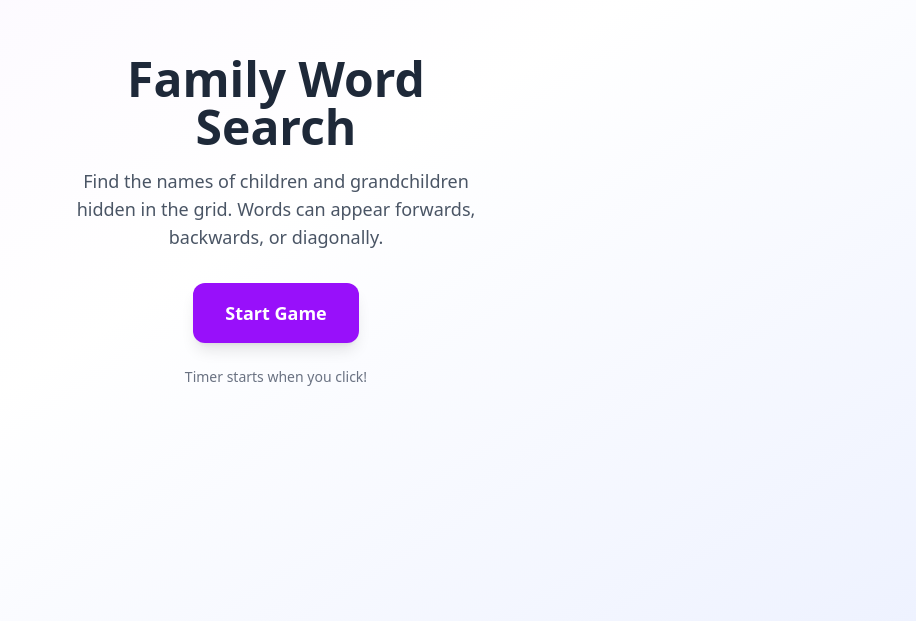
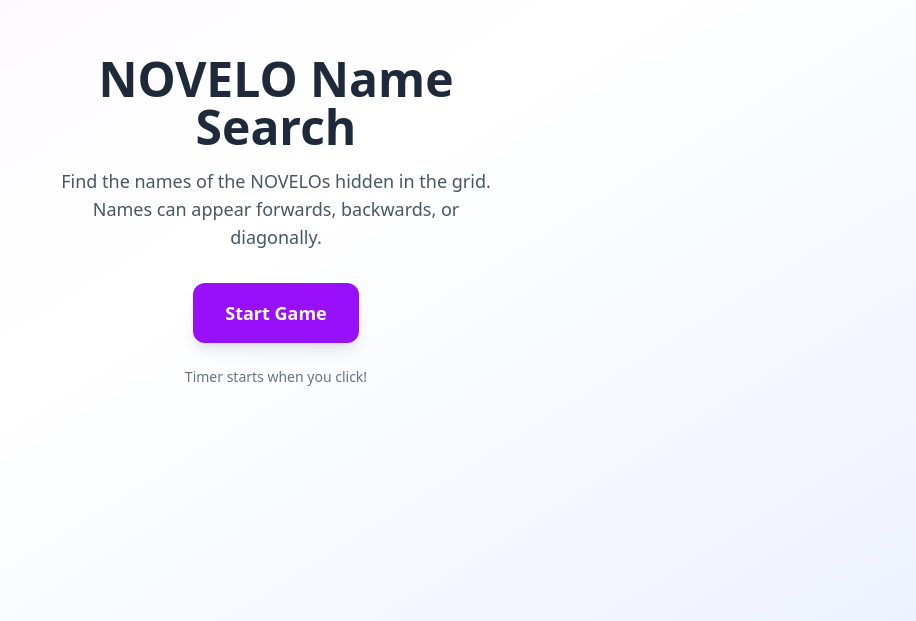
Before and after one commit to chuckycastle/novelo, a website built with Vite: page index.html in a window 1280 px wide. Shown: the part 179-800 px from the top of the page, without its empty margins (364-1280 px from the left). Built offline with nearby package versions, Linux system fonts and the light colour scheme.

Commit message:
Rebrand to NOVELO Name Search
- Replace 'Family Word Search' with 'NOVELO Name Search' throughout
- Update intro text to reference NOVELOs instead of family members

```diff
--- a/index.html
+++ b/index.html
@@ -3,8 +3,8 @@
   <head>
     <meta charset="UTF-8" />
     <meta name="viewport" content="width=device-width, initial-scale=1.0" />
-    <meta name="description" content="Family Word Search - Find hidden family names in this interactive puzzle game" />
-    <title>Family Word Search</title>
+    <meta name="description" content="NOVELO Name Search - Find hidden names in this interactive puzzle game" />
+    <title>NOVELO Name Search</title>
     <link rel="icon" type="image/svg+xml" href="/novelo/favicon.svg" />
     <link rel="preconnect" href="https://fonts.googleapis.com" />
     <link rel="preconnect" href="https://fonts.gstatic.com" crossorigin />
@@ -15,11 +15,11 @@
     <div id="start-screen" class="fixed inset-0 flex flex-col items-center justify-center p-4">
       <div class="text-center max-w-md">
         <h1 class="text-4xl sm:text-5xl font-bold text-gray-800 mb-4">
-          Family Word Search
+          NOVELO Name Search
         </h1>
         <p class="text-gray-600 mb-8 text-lg">
-          Find the names of children and grandchildren hidden in the grid.
-          Words can appear forwards, backwards, or diagonally.
+          Find the names of the NOVELOs hidden in the grid.
+          Names can appear forwards, backwards, or diagonally.
         </p>
         <button id="start-btn" class="btn-primary">
           Start Game
@@ -36,7 +36,7 @@
         <!-- Header -->
         <header class="text-center mb-4">
           <h1 class="text-2xl sm:text-3xl font-bold text-gray-800">
-            Family Word Search
+            NOVELO Name Search
           </h1>
           <div id="timer" class="font-mono text-2xl sm:text-3xl font-bold text-purple-600 mt-2">
             00:00.00
--- a/package.json
+++ b/package.json
@@ -1,7 +1,7 @@
 {
   "name": "novelo",
   "version": "1.0.0",
-  "description": "Family Word Search - Interactive puzzle game",
+  "description": "NOVELO Name Search - Interactive puzzle game",
   "type": "module",
   "scripts": {
     "dev": "vite",
--- a/src/config/puzzle.ts
+++ b/src/config/puzzle.ts
@@ -1,8 +1,8 @@
 import type { PuzzleConfig } from '../types';
 
 export const familyPuzzle: PuzzleConfig = {
-  title: 'Family Word Search',
-  description: 'Find the names of children and grandchildren hidden in the grid.',
+  title: 'NOVELO Name Search',
+  description: 'Find the names of the NOVELOs hidden in the grid. Names can appear forwards, backwards, or diagonally.',
   grid: [
     'MXXOXCZVYAXKQYRLTTSE',
     'GAIPAZSQWDANENTSEWQP',
```
